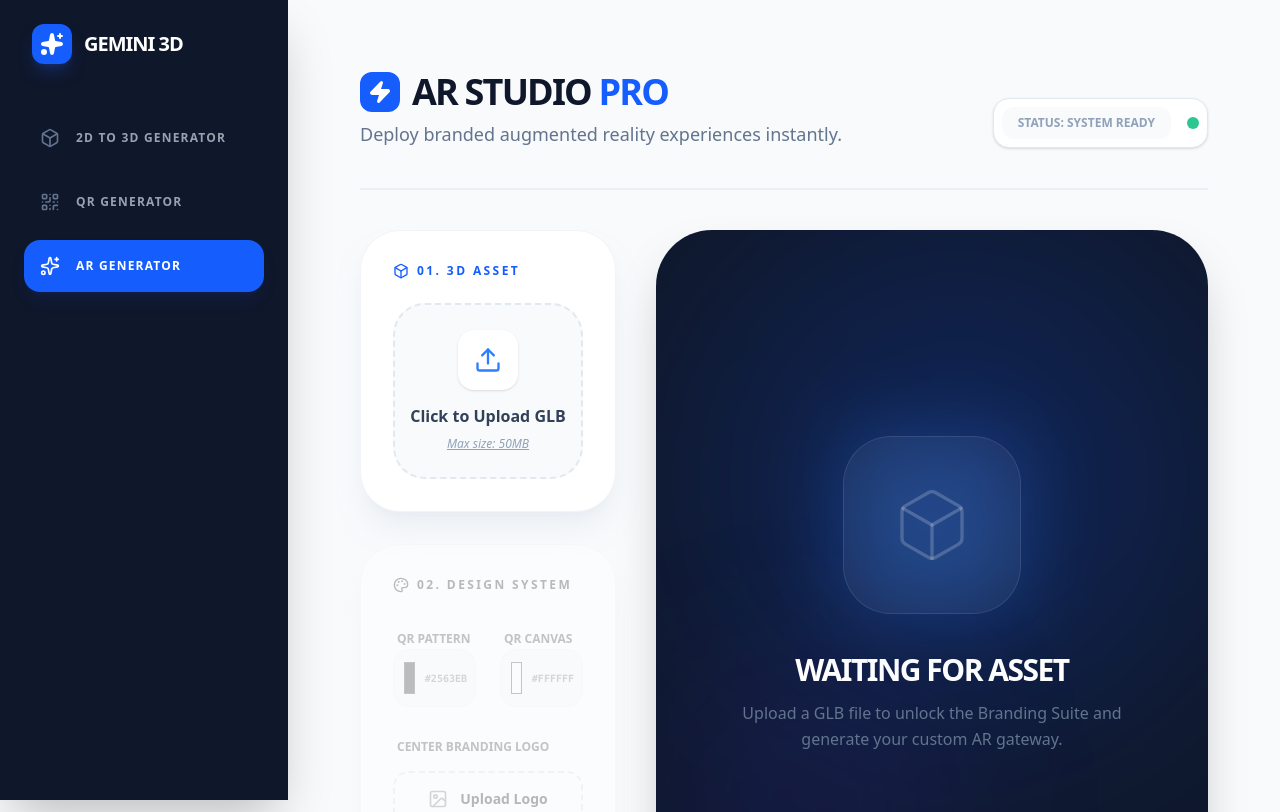
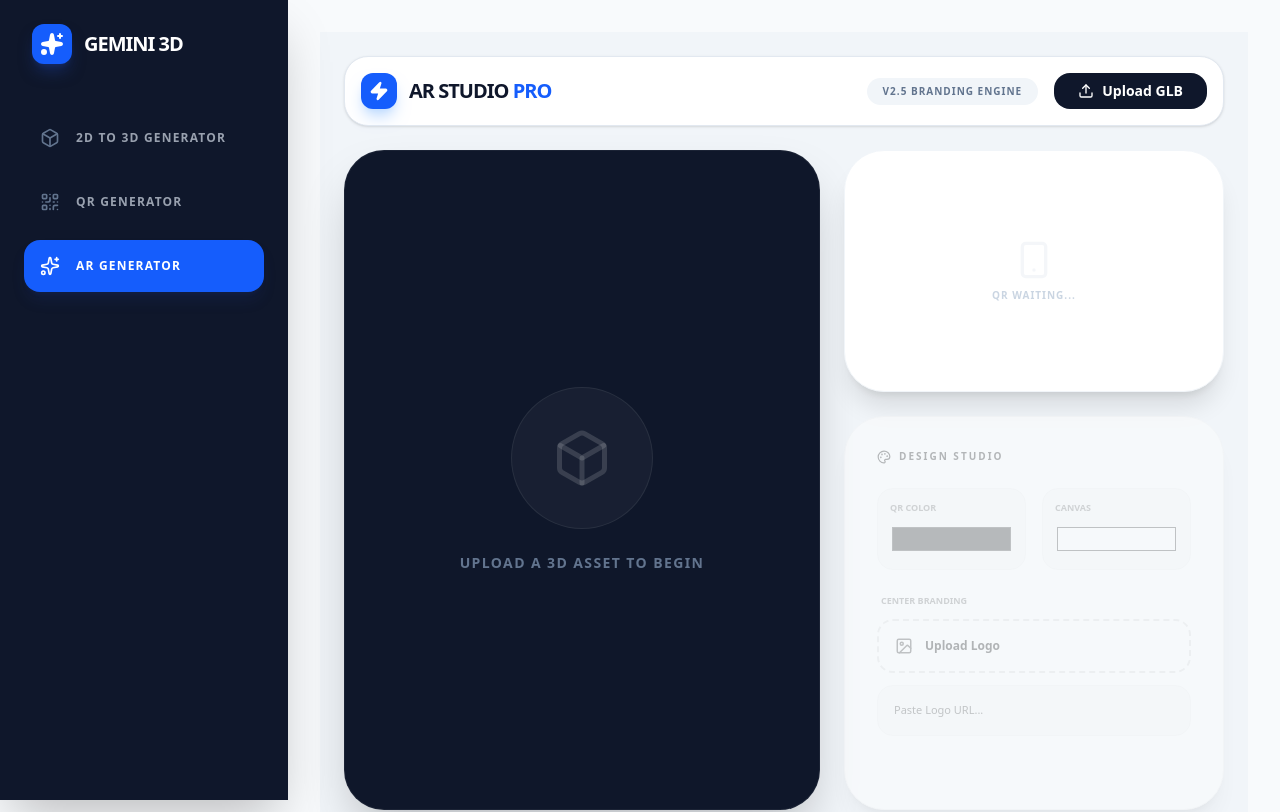
Before and after one commit to kabeer-web/ar-admin-pannel, a React (Vite) app: page / in a window 1280 px wide. Shown: the top 812 px of the page. Built offline with nearby package versions, Linux system fonts and the light colour scheme.

Commit message:
Feature: Immersive 3D Viewport & Branded QR PNG Download

```diff
--- a/src/Components/ArGenerator.jsx
+++ b/src/Components/ArGenerator.jsx
@@ -1,6 +1,6 @@
-import React, { useState } from 'react';
+import React, { useState, useRef } from 'react';
 import { QRCodeCanvas } from 'qrcode.react';
-import { Upload, Smartphone, Loader2, AlertCircle, Box, CheckCircle2, Palette, Image as ImageIcon, Zap, Info, Share2, MousePointer2 } from 'lucide-react';
+import { Upload, Smartphone, Loader2, Box, Palette, Image as ImageIcon, Zap, Share2, Download, MousePointer2, Expand } from 'lucide-react';
 import axios from 'axios';
 import '@google/model-viewer';
 
@@ -9,10 +9,10 @@ const ArGenerator = () => {
   const [publicUrl, setPublicUrl] = useState('');
   const [loading, setLoading] = useState(false);
   const [uploadStep, setUploadStep] = useState('');
-  const [error, setError] = useState(null);
+  const qrRef = useRef();
 
   // --- BRANDING STATES ---
-  const [qrColor, setQrColor] = useState('#2563eb'); // Premium Blue default
+  const [qrColor, setQrColor] = useState('#2563eb');
   const [qrBg, setQrBg] = useState('#ffffff');
   const [logoUrl, setLogoUrl] = useState('');
 
@@ -23,7 +23,18 @@ const ArGenerator = () => {
     return `${window.location.origin}/view?model=${encodeURIComponent(publicUrl)}`;
   };
 
-  // --- NEW: MANUAL LOGO UPLOAD HANDLER ---
+  // --- DOWNLOAD QR AS PNG ---
+  const downloadQRCode = () => {
+    const canvas = qrRef.current.querySelector('canvas');
+    const pngUrl = canvas.toDataURL("image/png").replace("image/png", "image/octet-stream");
+    let downloadLink = document.createElement("a");
+    downloadLink.href = pngUrl;
+    downloadLink.download = "AR-Experience-QR.png";
+    document.body.appendChild(downloadLink);
+    downloadLink.click();
+    document.body.removeChild(downloadLink);
+  };
+
   const handleLogoUpload = (e) => {
     const file = e.target.files[0];
     if (file) {
@@ -35,218 +46,170 @@ const ArGenerator = () => {
 
   const handleFileUpload = async (e) => {
     const file = e.target.files[0];
-    if (!file || !file.name.endsWith('.glb')) {
-      setError("Please upload a valid .glb file.");
-      return;
-    }
+    if (!file || !file.name.endsWith('.glb')) return;
 
     setModelUrl(URL.createObjectURL(file));
     setLoading(true);
-    setError(null);
     setUploadStep('Analyzing Geometry...');
 
     const formData = new FormData();
     formData.append('model', file);
 
     try {
-      setUploadStep('Cloud Syncing...');
+      setUploadStep('Optimizing Cloud Path...');
       const res = await axios.post(`${API_BASE_URL}/api/upload-model`, formData, {
         headers: { "Content-Type": "multipart/form-data" }
       });
 
       if (res.data.url) {
-        setUploadStep('Finalizing AR Link...');
-        setTimeout(() => {
+        setUploadStep('Ready!');
         setPublicUrl(res.data.url);
         setLoading(false);
-        }, 1000);
       }
     } catch (err) {
-      setError("Server Timeout. Try again!");
       setLoading(false);
     }
   };
 
   return (
-    <div className="max-w-[1400px] mx-auto p-4 md:p-10 space-y-10 bg-[#f8fafc] min-h-screen font-sans">
+    <div className="max-w-[1600px] mx-auto p-4 md:p-6 space-y-6 bg-[#f1f5f9] min-h-screen font-sans">
 
-      {/* Dynamic Header */}
-      <header className="flex flex-col md:flex-row justify-between items-start md:items-end gap-6 pb-10 border-b-2 border-slate-200/60">
-        <div className="space-y-2">
+      {/* Header - Compact */}
+      <header className="flex justify-between items-center bg-white p-4 rounded-3xl shadow-sm border border-slate-200">
         <div className="flex items-center gap-3">
-             <div className="bg-blue-600 p-2 rounded-xl text-white"><Zap size={24} fill="currentColor"/></div>
-             <h1 className="text-4xl font-black text-slate-900 tracking-tighter">AR STUDIO <span className="text-blue-600">PRO</span></h1>
+           <div className="bg-blue-600 p-2 rounded-xl text-white shadow-lg shadow-blue-200"><Zap size={20} fill="currentColor"/></div>
+           <h1 className="text-xl font-black text-slate-900 tracking-tighter uppercase">AR Studio <span className="text-blue-600">Pro</span></h1>
         </div>
-          <p className="text-slate-500 font-medium text-lg">Deploy branded augmented reality experiences instantly.</p>
-        </div>
-        <div className="flex items-center gap-4 bg-white p-2 rounded-2xl shadow-sm border border-slate-200">
-           <div className="px-4 py-2 bg-slate-50 rounded-xl text-xs font-black text-slate-400">STATUS: SYSTEM READY</div>
-           <div className="w-3 h-3 bg-emerald-500 rounded-full animate-pulse"></div>
+        <div className="flex items-center gap-4">
+           <div className="hidden md:block px-4 py-1.5 bg-slate-100 rounded-full text-[10px] font-black text-slate-500 tracking-widest uppercase">V2.5 Branding Engine</div>
+           <input type="file" id="glb-up" className="hidden" onChange={handleFileUpload} accept=".glb" />
+           <label htmlFor="glb-up" className="cursor-pointer bg-slate-900 text-white px-6 py-2 rounded-2xl text-sm font-bold hover:bg-blue-600 transition-all flex items-center gap-2">
+              <Upload size={16}/> Upload GLB
+           </label>
         </div>
       </header>
 
-      <div className="grid grid-cols-1 lg:grid-cols-12 gap-10">
+      <div className="flex flex-col lg:flex-row gap-6 h-[calc(100vh-140px)]">
 
-        {/* --- Sidebar: Design Controls (4 cols) --- */}
-        <div className="lg:col-span-4 space-y-8">
+        {/* --- MAIN VIEWPORT (Jaga Barha Di) --- */}
+        <div className="flex-[3] bg-[#0f172a] rounded-[2.5rem] relative overflow-hidden shadow-2xl border border-white/5">
+            {publicUrl ? (
+                <>
+                  <div className="absolute top-6 left-6 z-10 flex gap-3">
+                    <div className="bg-white/10 backdrop-blur-md border border-white/10 px-4 py-2 rounded-2xl flex items-center gap-2 text-white">
+                        <Expand size={14} className="text-blue-400"/>
+                        <span className="text-[10px] font-bold uppercase tracking-wider">Immersive Preview</span>
+                    </div>
+                  </div>
+                  <model-viewer
+                      src={modelUrl}
+                      auto-rotate
+                      camera-controls
+                      shadow-intensity="1"
+                      environment-image="neutral"
+                      style={{width:'100%', height:'100%', '--poster-color': 'transparent'}}
+                      className="w-full h-full"
+                  />
+                  <div className="absolute bottom-6 left-6 text-white/30 flex items-center gap-2 text-[10px] font-bold uppercase">
+                      <MousePointer2 size={14}/> Orbit Control Active
+                  </div>
+                </>
+            ) : (
+                <div className="w-full h-full flex flex-col items-center justify-center text-center p-10 space-y-6">
+                    <div className="p-10 bg-white/5 rounded-full border border-white/10 animate-pulse">
+                        <Box size={60} className="text-white/20"/>
+                    </div>
+                    <p className="text-slate-500 font-bold tracking-widest uppercase text-sm">Upload a 3D asset to begin</p>
+                </div>
+            )}
+        </div>
 
-          {/* Step 1: Model Upload */}
-          <section className="bg-white p-8 rounded-[2.5rem] shadow-xl shadow-slate-200/50 border border-slate-100">
-            <h3 className="text-xs font-black text-blue-600 uppercase tracking-[0.2em] mb-6 flex items-center gap-2">
-                <Box size={16}/> 01. 3D Asset
-            </h3>
-            <input type="file" id="glb-up" className="hidden" onChange={handleFileUpload} accept=".glb" />
-            <label htmlFor="glb-up" className={`w-full h-44 border-2 border-dashed rounded-[2rem] flex flex-col items-center justify-center transition-all cursor-pointer group ${loading ? 'border-blue-400 bg-blue-50' : 'border-slate-200 bg-slate-50 hover:border-blue-500 hover:bg-white'}`}>
-               {loading ? (
-                 <div className="text-center space-y-3">
-                   <Loader2 className="animate-spin text-blue-600 mx-auto" size={40}/>
-                   <p className="text-sm font-bold text-blue-600 uppercase tracking-widest">{uploadStep}</p>
+        {/* --- CONTROL PANEL (Sidebar) --- */}
+        <div className="flex-1 flex flex-col gap-6 min-w-[380px]">
+
+            {/* QR CARD */}
+            <div className="bg-white p-6 rounded-[2.5rem] shadow-xl border border-slate-100 flex flex-col items-center justify-center relative">
+                {publicUrl ? (
+                    <div className="animate-in zoom-in duration-300 w-full space-y-6">
+                        <div ref={qrRef} className="bg-slate-50 p-6 rounded-[2rem] flex items-center justify-center border border-slate-100 shadow-inner">
+                            <QRCodeCanvas
+                                value={getARViewLink()}
+                                size={200}
+                                fgColor={qrColor}
+                                bgColor={qrBg}
+                                level="H"
+                                imageSettings={logoUrl ? { src: logoUrl, height: 40, width: 40, excavate: true } : null}
+                            />
+                        </div>
+                        <div className="flex gap-2">
+                            <button
+                                onClick={downloadQRCode}
+                                className="flex-1 bg-blue-600 hover:bg-blue-700 text-white py-4 rounded-2xl font-bold text-xs flex items-center justify-center gap-2 shadow-lg shadow-blue-100 transition-all"
+                            >
+                                <Download size={16}/> DOWNLOAD PNG
+                            </button>
+                            <button
+                                onClick={() => {navigator.clipboard.writeText(getARViewLink()); alert("Copied!")}}
+                                className="p-4 bg-slate-100 rounded-2xl text-slate-600 hover:bg-slate-200 transition-all"
+                            >
+                                <Share2 size={18}/>
+                            </button>
+                        </div>
                     </div>
                 ) : (
-                 <div className="text-center space-y-2">
-                   <div className="p-4 bg-white rounded-2xl shadow-sm group-hover:scale-110 transition-transform inline-block">
-                      <Upload className="text-blue-500" size={28}/>
-                   </div>
-                   <p className="font-bold text-slate-700 block">Click to Upload GLB</p>
-                   <p className="text-slate-400 text-xs italic underline">Max size: 50MB</p>
+                    <div className="h-48 flex flex-col items-center justify-center text-slate-300">
+                        <Smartphone size={40} className="mb-2 opacity-20"/>
+                        <p className="text-[10px] font-black uppercase tracking-widest">QR Waiting...</p>
                     </div>
                 )}
-            </label>
-          </section>
+            </div>
 
-          {/* Step 2: Branding (Unlocked when uploaded) */}
-          <section className={`bg-white p-8 rounded-[2.5rem] shadow-xl shadow-slate-200/50 border border-slate-100 transition-all duration-500 ${!publicUrl ? 'opacity-40 grayscale pointer-events-none' : 'opacity-100'}`}>
-            <h3 className="text-xs font-black text-blue-600 uppercase tracking-[0.2em] mb-8 flex items-center gap-2">
-                <Palette size={16}/> 02. Design System
+            {/* DESIGN SYSTEM CARD */}
+            <div className={`bg-white p-8 rounded-[2.5rem] shadow-xl border border-slate-100 flex-1 space-y-6 ${!publicUrl && 'opacity-40 grayscale pointer-events-none'}`}>
+                <h3 className="text-[10px] font-black text-blue-600 uppercase tracking-[0.2em] flex items-center gap-2">
+                    <Palette size={14}/> Design Studio
                 </h3>
 
-            <div className="space-y-8">
-              {/* Colors */}
-              <div className="grid grid-cols-2 gap-6">
-                <div className="space-y-3">
-                    <label className="text-xs font-bold text-slate-500 uppercase ml-1">QR Pattern</label>
-                    <div className="flex items-center gap-2 p-2 bg-slate-50 rounded-2xl border border-slate-100">
-                        <input type="color" value={qrColor} onChange={(e)=>setQrColor(e.target.value)} className="w-10 h-10 rounded-lg cursor-pointer bg-transparent border-none" />
-                        <span className="text-[10px] font-mono font-bold text-slate-400 uppercase">{qrColor}</span>
+                <div className="space-y-6">
+                    <div className="grid grid-cols-2 gap-4">
+                        <div className="p-3 bg-slate-50 rounded-2xl border border-slate-100">
+                            <p className="text-[9px] font-bold text-slate-400 uppercase mb-2">QR Color</p>
+                            <input type="color" value={qrColor} onChange={(e)=>setQrColor(e.target.value)} className="w-full h-8 bg-transparent cursor-pointer rounded-lg overflow-hidden border-none" />
                         </div>
-                </div>
-                <div className="space-y-3">
-                    <label className="text-xs font-bold text-slate-500 uppercase ml-1">QR Canvas</label>
-                    <div className="flex items-center gap-2 p-2 bg-slate-50 rounded-2xl border border-slate-100">
-                        <input type="color" value={qrBg} onChange={(e)=>setQrBg(e.target.value)} className="w-10 h-10 rounded-lg cursor-pointer bg-transparent border-none" />
-                        <span className="text-[10px] font-mono font-bold text-slate-400 uppercase">{qrBg}</span>
-                    </div>
+                        <div className="p-3 bg-slate-50 rounded-2xl border border-slate-100">
+                            <p className="text-[9px] font-bold text-slate-400 uppercase mb-2">Canvas</p>
+                            <input type="color" value={qrBg} onChange={(e)=>setQrBg(e.target.value)} className="w-full h-8 bg-transparent cursor-pointer rounded-lg overflow-hidden border-none" />
                         </div>
                     </div>
 
-              {/* Logo Upload (Manual) */}
-              <div className="space-y-4">
-                <label className="text-xs font-bold text-slate-500 uppercase ml-1 flex justify-between">
-                    <span>Center Branding Logo</span>
-                    {logoUrl && <button onClick={()=>setLogoUrl('')} className="text-red-400 hover:underline">Clear</button>}
+                    <div className="space-y-3">
+                        <p className="text-[9px] font-bold text-slate-400 uppercase ml-1 flex justify-between">
+                            <span>Center Branding</span>
+                            {logoUrl && <span onClick={()=>setLogoUrl('')} className="text-red-500 cursor-pointer">Remove</span>}
+                        </p>
+                        <input type="file" id="logo-up" className="hidden" onChange={handleLogoUpload} accept="image/*" />
+                        <label htmlFor="logo-up" className="w-full p-4 border-2 border-dashed border-slate-200 rounded-2xl flex items-center gap-3 cursor-pointer hover:bg-slate-50 hover:border-blue-400 transition-all">
+                            <ImageIcon size={18} className="text-blue-500"/>
+                            <span className="text-xs font-bold text-slate-600">Upload Logo</span>
                         </label>
-                <div className="flex gap-4">
-                    <input type="file" id="logo-up" className="hidden" onChange={handleLogoUpload} accept="image/*" />
-                    <label htmlFor="logo-up" className="flex-1 p-4 border-2 border-dashed border-slate-200 rounded-2xl flex items-center justify-center gap-3 cursor-pointer hover:bg-slate-50 transition-colors">
-                        <ImageIcon size={20} className="text-slate-400"/>
-                        <span className="text-sm font-bold text-slate-600">Upload Logo</span>
-                    </label>
-                </div>
-                <p className="text-[10px] text-slate-400 text-center uppercase font-bold tracking-tighter">OR PASTE URL BELOW</p>
                         <input
                             type="text"
-                    placeholder="https://brand.com/logo.png"
-                    className="w-full p-4 bg-slate-50 border border-slate-100 rounded-2xl text-xs font-medium focus:ring-4 ring-blue-500/10 outline-none transition-all"
+                            placeholder="Paste Logo URL..."
+                            className="w-full p-4 bg-slate-50 border border-slate-100 rounded-2xl text-[11px] font-medium outline-none focus:ring-2 ring-blue-500/20 transition-all"
                             value={logoUrl.startsWith('data:') ? '' : logoUrl}
                             onChange={(e)=>setLogoUrl(e.target.value)}
                         />
                     </div>
                 </div>
-          </section>
-        </div>
 
-        {/* --- Main: Visualization Hub (8 cols) --- */}
-        <div className="lg:col-span-8">
-            <div className="bg-[#0f172a] rounded-[3.5rem] h-full min-h-[650px] flex flex-col items-center justify-center shadow-2xl relative overflow-hidden group">
-
-                {/* Visual Flair */}
-                <div className="absolute top-0 right-0 w-[500px] h-[500px] bg-blue-600/20 rounded-full blur-[120px] pointer-events-none transition-opacity group-hover:opacity-40"></div>
-                <div className="absolute bottom-0 left-0 w-[300px] h-[300px] bg-indigo-600/10 rounded-full blur-[80px] pointer-events-none"></div>
-
-                {publicUrl ? (
-                    <div className="w-full h-full p-8 md:p-16 flex flex-col lg:flex-row gap-12 items-center z-10 animate-in fade-in zoom-in duration-500">
-
-                        {/* 1. Branded QR Output */}
-                        <div className="space-y-8 flex flex-col items-center">
-                            <div className="relative p-2 bg-gradient-to-br from-white/20 to-white/5 rounded-[3.5rem] backdrop-blur-xl border border-white/10 shadow-2xl">
-                                <div className="bg-white p-8 rounded-[3rem] shadow-inner relative overflow-hidden">
-                                    <QRCodeCanvas
-                                        value={getARViewLink()}
-                                        size={260}
-                                        fgColor={qrColor}
-                                        bgColor={qrBg}
-                                        level="H"
-                                        imageSettings={logoUrl ? {
-                                            src: logoUrl,
-                                            height: 50,
-                                            width: 50,
-                                            excavate: true,
-                                        } : null}
-                                    />
-                                </div>
-                                {/* Scan Badge */}
-                                <div className="absolute -top-4 -right-4 bg-blue-600 text-white p-4 rounded-full shadow-xl shadow-blue-900/40 rotate-12 flex items-center justify-center">
-                                    <Smartphone size={24}/>
-                                </div>
-                            </div>
-
-                            <button
-                                onClick={() => {navigator.clipboard.writeText(getARViewLink()); alert("Link Secured to Clipboard!")}}
-                                className="group flex items-center gap-3 bg-white/10 hover:bg-white text-white hover:text-slate-900 px-8 py-4 rounded-2xl transition-all font-bold text-sm shadow-xl"
-                            >
-                                <Share2 size={18} className="group-hover:scale-110 transition-transform"/>
-                                COPY DEPLOYMENT LINK
-                            </button>
-                        </div>
-
-                        {/* 2. Pro Viewport */}
-                        <div className="flex-1 w-full h-[500px] rounded-[3.5rem] border border-white/10 bg-gradient-to-b from-white/5 to-transparent relative shadow-2xl overflow-hidden group/viewer">
-                            <div className="absolute top-6 left-6 z-10 bg-blue-600/20 backdrop-blur-xl text-blue-300 px-4 py-2 rounded-full text-[10px] font-black tracking-widest border border-blue-500/20 uppercase">
-                                Interactive 3D Preview
-                            </div>
-                            <div className="absolute bottom-6 right-6 z-10 text-white/20 group-hover/viewer:text-white/40 transition-colors">
-                                <MousePointer2 size={24}/>
-                            </div>
-                            <model-viewer
-                                src={modelUrl}
-                                auto-rotate
-                                camera-controls
-                                shadow-intensity="2"
-                                environment-image="neutral"
-                                exposure="1.2"
-                                style={{width:'100%', height:'100%'}}
-                            />
-                        </div>
-                    </div>
-                ) : (
-                    <div className="text-center space-y-8 z-10 animate-in fade-in duration-1000">
-                        <div className="relative inline-block">
-                           <div className="absolute inset-0 bg-blue-500 blur-[40px] opacity-20 animate-pulse"></div>
-                           <div className="relative bg-white/5 border border-white/10 p-12 rounded-[3rem] backdrop-blur-md">
-                              <Box size={80} className="text-white/20 mx-auto" strokeWidth={1}/>
-                           </div>
-                        </div>
-                        <div className="space-y-3">
-                            <h3 className="text-3xl font-black text-white uppercase tracking-tighter">Waiting for Asset</h3>
-                            <p className="text-slate-500 font-medium max-w-sm mx-auto leading-relaxed">
-                                Upload a GLB file to unlock the Branding Suite and generate your custom AR gateway.
-                            </p>
-                        </div>
+                {loading && (
+                    <div className="flex items-center gap-3 p-4 bg-blue-50 rounded-2xl border border-blue-100 animate-pulse">
+                        <Loader2 className="animate-spin text-blue-600" size={18}/>
+                        <span className="text-[10px] font-bold text-blue-600 uppercase tracking-widest">{uploadStep}</span>
                     </div>
                 )}
             </div>
         </div>
-
       </div>
     </div>
   );
```
Lines whose indentation alone changed are shown as unchanged.
